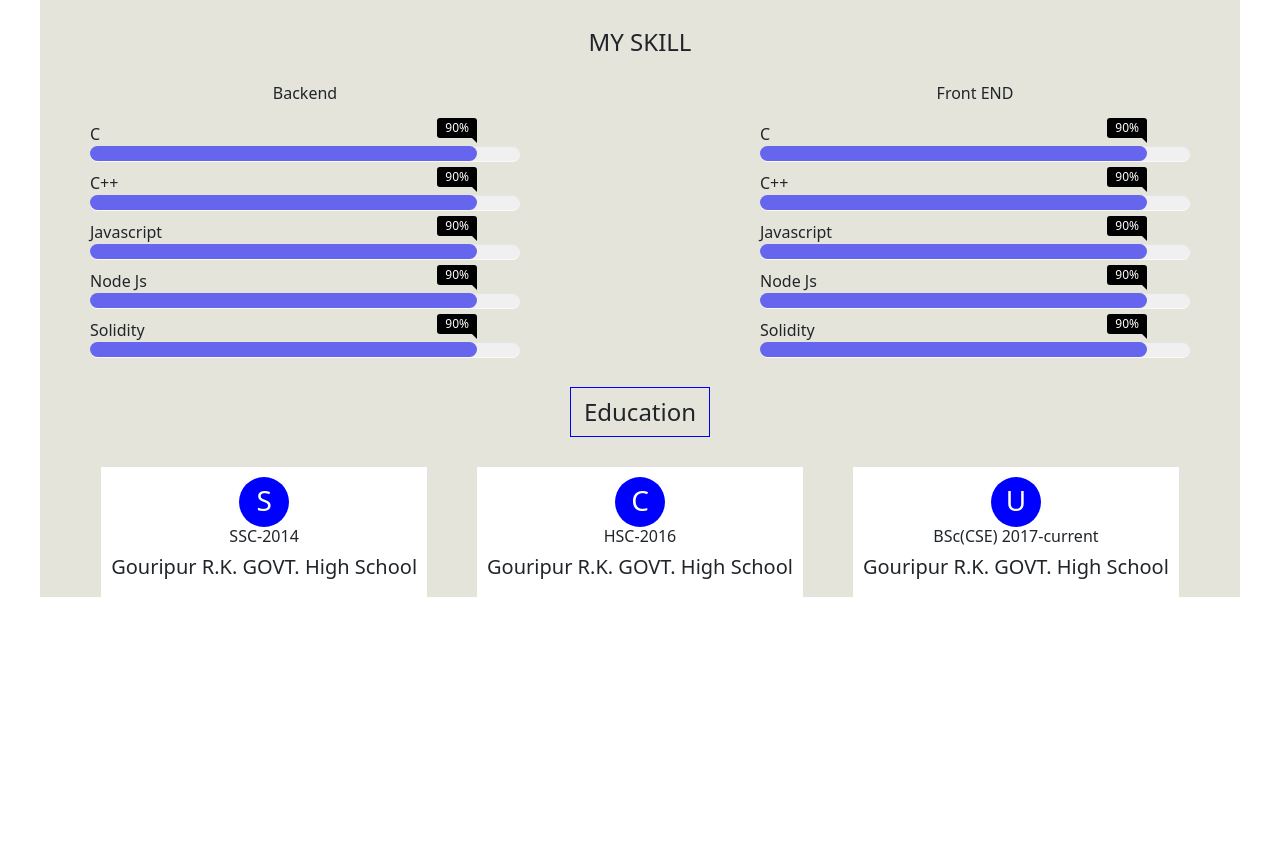
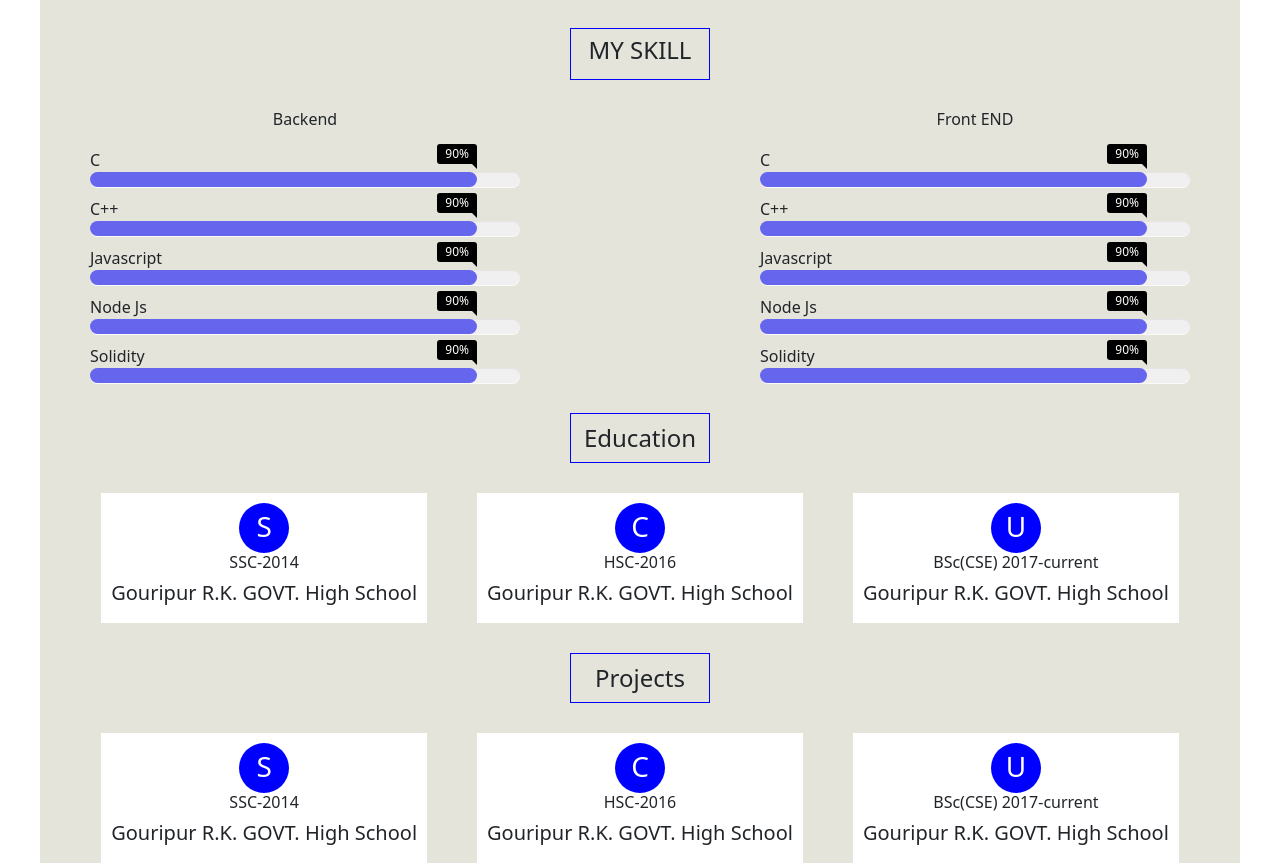
Before and after one commit to Rakib-RS/rakib-rs.github.io, a React (Create React App) app: page / in a window 1280 px wide. Shown: the part 420-1283 px from the top of the page. Before the commit the page ends 1017 px from the top, so only its background shows below. Built offline with nearby package versions, Linux system fonts and the light colour scheme.

Commit message:
projects

```diff
--- a/src/App.js
+++ b/src/App.js
@@ -4,6 +4,7 @@ import "./App.css";
 import AboutMe from "./components/AboutMe";
 import Skills from "./components/Skills";
 import Education from "./components/Education";
+import Projects from "./components/Projects";
 
 class App extends Component {
   render() {
@@ -14,6 +15,7 @@ class App extends Component {
           <AboutMe />
           <Skills/>
           <Education/>
+          <Projects/>
         </div>
       </div>
     );
--- /dev/null
+++ b/src/components/Projects.css
@@ -0,0 +1,65 @@
+.project {
+    display: flex;
+    flex-direction: column;
+    margin-top: 30px;
+    margin-left: 50px;
+    margin-right: 50px;
+    justify-content: center;
+  }
+  .project h4 {
+    text-align: center;
+    display: flex;
+    width: 140px;
+    margin: auto;
+    justify-content: center;
+    flex-direction: column;
+    padding: 10px;
+    border: 1px solid blue;
+  }
+  .educontainer {
+    display: flex;
+    flex-direction: row;
+    margin-top: 30px;
+    justify-content: center;
+    text-align: center;
+  }
+  .content {
+    display: flex;
+    flex-direction: column;
+  }
+  .smargin {
+    margin-left: 50px;
+  }
+  .school {
+    padding: 10px 10px;
+    background: white;
+    /* border-top:4px solid blue; */
+    display: flex;
+    flex-direction: column;
+  }
+  .educontainer span {
+    padding: 0px 0px;
+    border-top: 4px solid blue;
+    width: 540px;
+    margin-bottom: 0;
+    border-radius: 5px;
+  }
+  .icon {
+    padding: 7px 7px;
+    background: blue;
+    width: 50px;
+    height: 50px;
+    color: white;
+    margin: auto;
+    border-radius: 25px;
+    text-align: center;
+  }
+  @media (max-width:768px){
+      .educontainer{
+          flex-direction: column;
+      }
+      .smargin{
+          margin-left: 0px;
+          margin-top: 50px;
+      }
+  }
--- /dev/null
+++ b/src/components/Projects.js
@@ -0,0 +1,40 @@
+import React from "react";
+import "./Projects.css";
+const Projects = (props) => {
+  return (
+    <div className="project">
+      <h4>Projects</h4>
+      <div className="educontainer">
+        <div className="content">
+          <div className="school">
+            <div className="icon">
+              <h3>S</h3>
+            </div>
+            <h6>SSC-2014</h6>
+            <h5>Gouripur R.K. GOVT. High School</h5>
+          </div>
+        </div>
+        <div className="content smargin">
+          <div className="school">
+            <div className="icon">
+              <h3>C</h3>
+            </div>
+            <h6>HSC-2016</h6>
+            <h5>Gouripur R.K. GOVT. High School</h5>
+          </div>
+        </div>
+        <div className="content smargin">
+          <div className="school">
+            <div className="icon">
+              <h3>U</h3>
+            </div>
+            <h6>BSc(CSE) 2017-current</h6>
+            <h5>Gouripur R.K. GOVT. High School</h5>
+          </div>
+        </div>
+      </div>
+    </div>
+  );
+};
+
+export default Projects;
--- a/src/components/Skills.css
+++ b/src/components/Skills.css
@@ -1,18 +1,26 @@
 .skills {
   display: flex;
   flex-direction: column;
-  margin-top: 10px;
+  margin-top: 30px;
   justify-content: center;
   text-align: center;
   margin-left: 50px;
   margin-right: 50px;
 }
 .header {
-  padding: 20px 10px;
+  text-align: center;
+  display: flex;
+  width: 140px;
+  margin: auto;
+  justify-content: center;
+  flex-direction: column;
+  padding: 7px;
+  border: 1px solid blue;
 }
 .skillcontainer {
   display: flex;
   flex-direction: row;
+  margin-top: 30px;
 }
 .left {
   display: flex;
```
